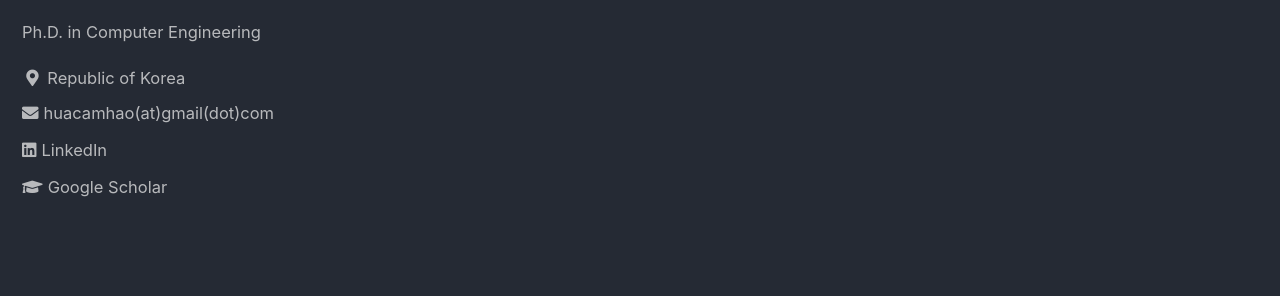
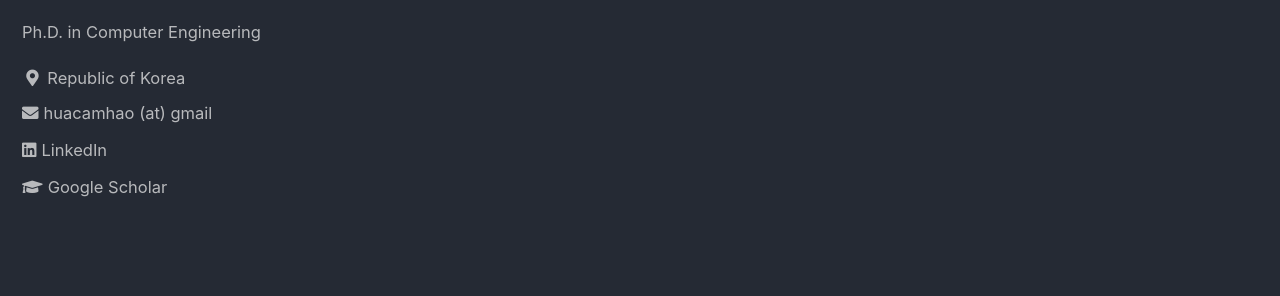
Before and after one commit to camhao168/camhao168.github.io, a Jekyll site: the page built from index.html, in a window 1280 px wide. Shown: the part 254-550 px from the top of the page. Built offline with Jekyll 4.4.1, drawn with Linux system fonts in a browser that asks for light colours; cached includes are drawn as plain includes; the list of posts is cut into pages by our own code.

Commit message:
Update _config.yml

```diff
--- a/_config.yml
+++ b/_config.yml
@@ -109,7 +109,7 @@ author:
   bio              : "Ph.D. in Computer Engineering"
   location         : "Republic of Korea"
   links:
-    - label: "huacamhao(at)gmail(dot)com"
+    - label: "huacamhao (at) gmail"
       icon: "fas fa-envelope"
       url: "https://camhao168.github.io"
     - label: "LinkedIn"
```
